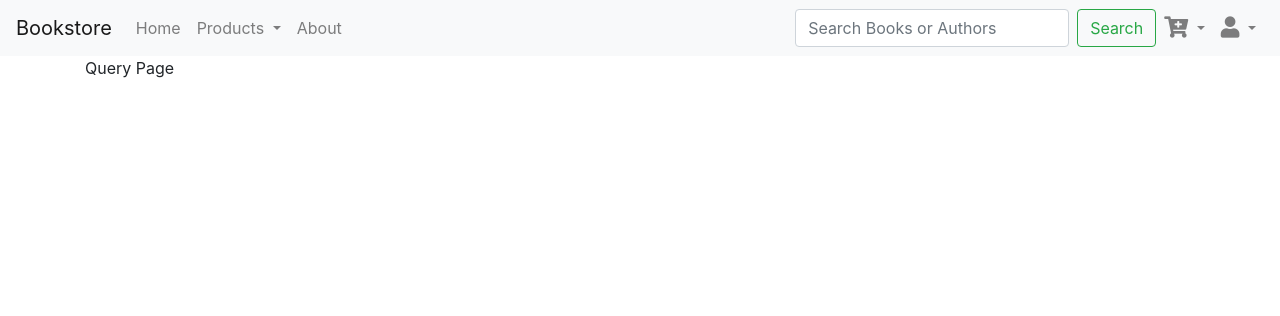
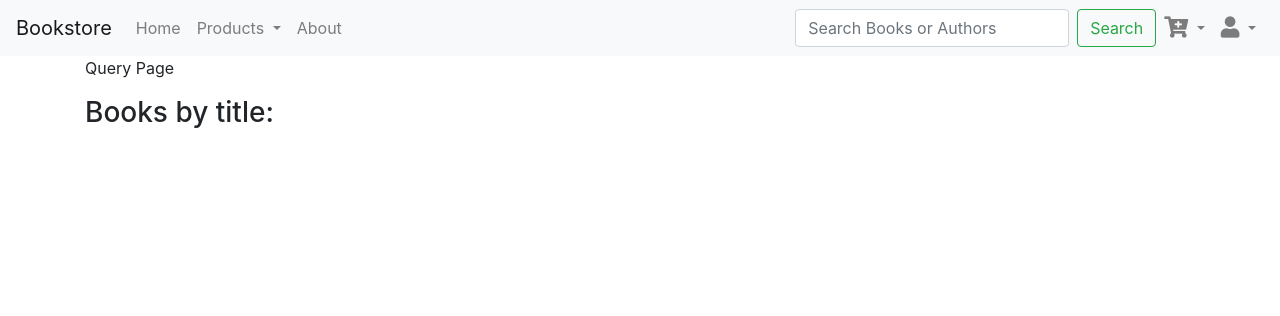
Before and after one commit to dsluo-archive/BookStore, a Django app: page /q/ in a window 1280 px wide. Shown: the top 316 px of the page. Run offline with Django 3.2, Linux system fonts and the light colour scheme; some libraries are stand-ins or nearby versions.

Commit message:
Requirement 1: Added an all_books view when url.com/book/ is went to. Uses the query html file. Made slight change to query.html to display new functionality.

```diff
--- a/books/urls.py
+++ b/books/urls.py
@@ -8,7 +8,7 @@ urlpatterns = [
     re_path(r'^$', books_views.landing, name='landing'),
     re_path(r'^home/$', books_views.home, name='home'),
 
-    re_path(r'^book/$', books_views.home),
+    re_path(r'^book/$', books_views.all_books),
     re_path(r'^book/create-book/$', books_views.create_book, name='create'),
     re_path(r'^book/mass-create-book/$', books_views.mass_create_book, name='mass_create'),
     re_path(r'^book/(?P<slug>[\w-]+)/$', books_views.detail, name='detail'),
--- a/books/views.py
+++ b/books/views.py
@@ -26,6 +26,10 @@ def home(request):
                                               "newly_added_books": newly_added_books,
                                               "latest_author": latest_author,
                                               "genres": genres})
+
+
+def all_books(request):
+    return render(request, "query.html", {"books":Book.objects.all().order_by("name")})
 
 
 def detail(request, slug):
--- a/templates/query.html
+++ b/templates/query.html
@@ -4,5 +4,11 @@
 
     <!-- send user instance as object, populate the page with it -->
     <p> Query Page</p>
+    <h3>Books by title: </h3>
+    <ul>
+    {% for book in books %}
+        <li>{{ book }}, {{ book.author }}, {{ book.price }}</li>
+    {% endfor %}
+    </ul>
 
 {% endblock main_content %}
```
